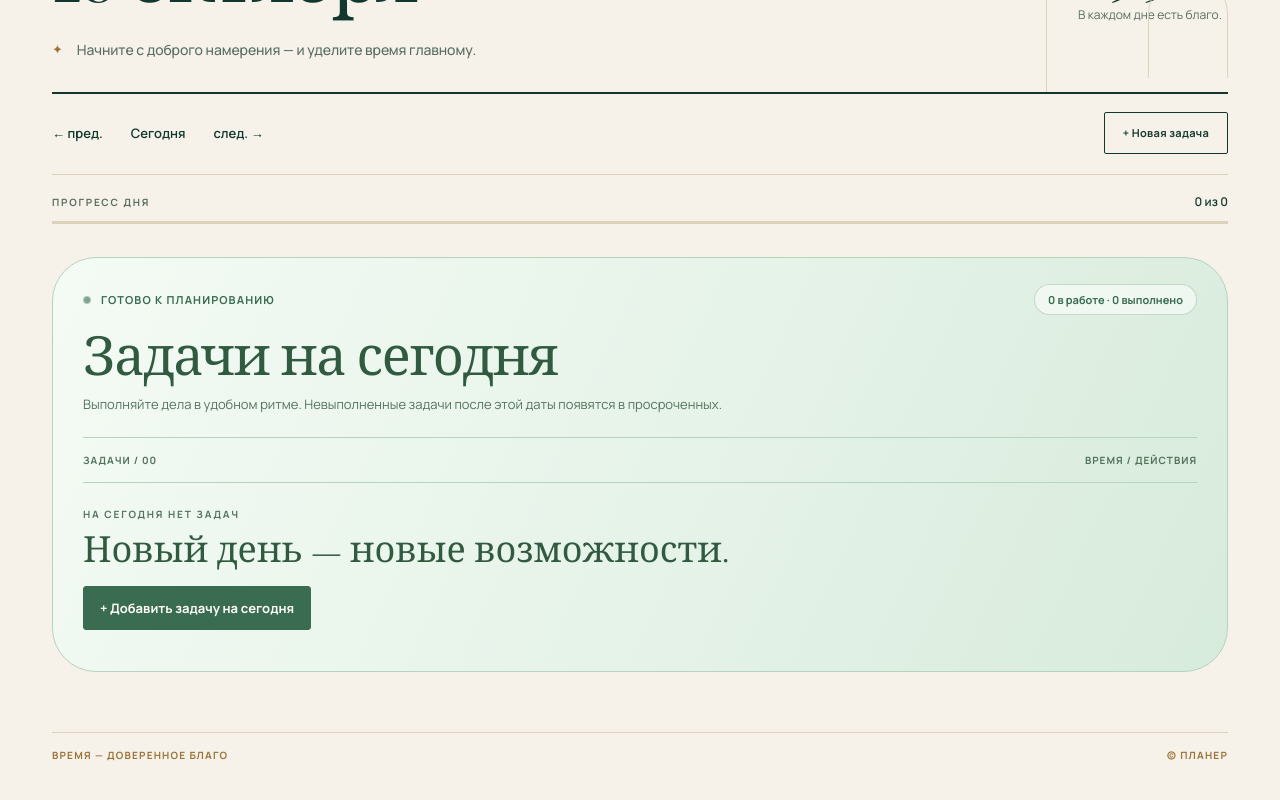
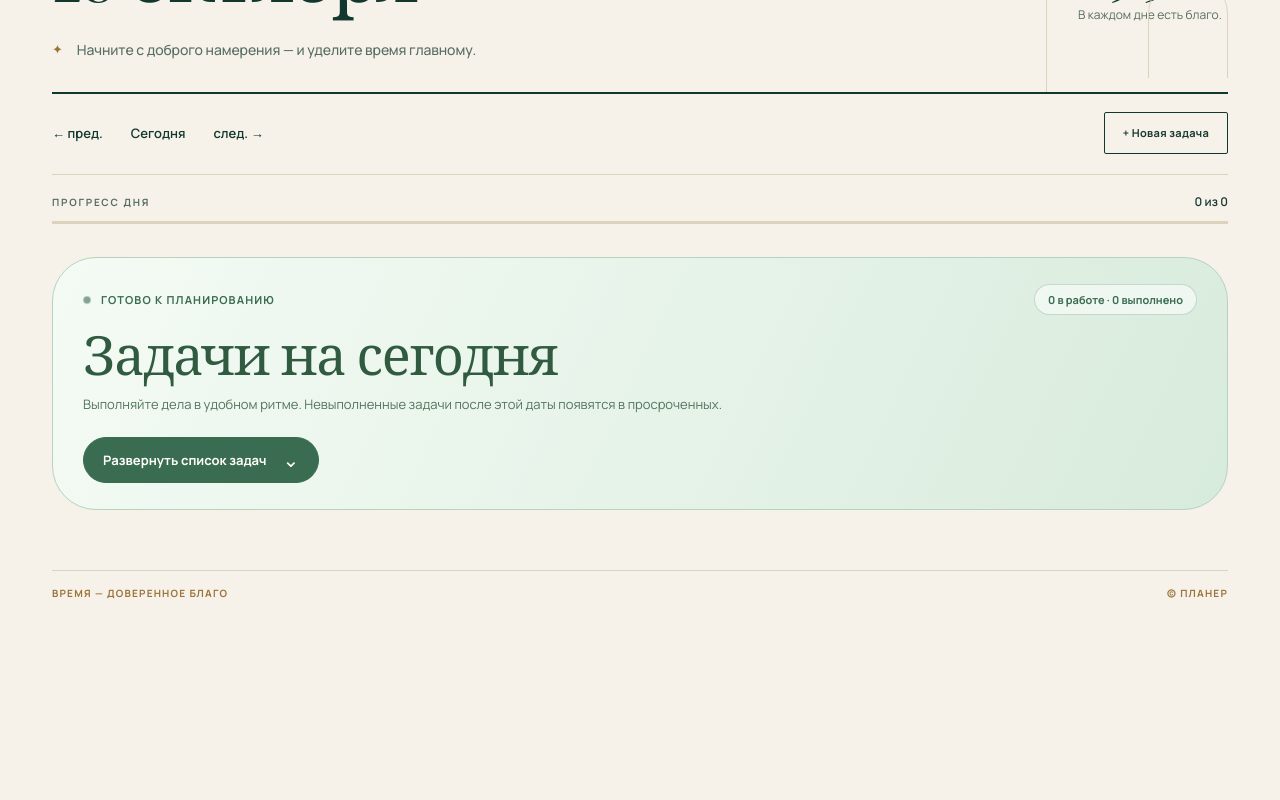
Before and after one commit to ireksmakov/planer, a React (Vite) app: page / in a window 1280 px wide. Shown: the part 582-1382 px from the top of the page. After the commit the page ends 1262 px from the top, so only its background shows below. Built offline with nearby package versions, Linux system fonts and the light colour scheme; a web font is replaced by a local one.

Commit message:
Add expand/collapse button to today's green task panel

```diff
--- a/src/components/DayView.tsx
+++ b/src/components/DayView.tsx
@@ -15,6 +15,7 @@ export function DayView({ date, tasks, onChangeDate, addTask, updateTask, resche
   const [editing, setEditing] = useState<string | 'new' | null>(null);
   const [rescheduleNotice, setRescheduleNotice] = useState('');
   const [overdueExpanded, setOverdueExpanded] = useState(false);
+  const [todayExpanded, setTodayExpanded] = useState(false);
   const key = toDateKey(date);
   const todayKey = toDateKey(today());
   const dayTasks = useMemo(() => sortTasks(tasks.filter((task) => task.date === key)), [tasks, key]);
@@ -26,7 +27,12 @@ export function DayView({ date, tasks, onChangeDate, addTask, updateTask, resche
   const stats = getTaskStats(dayTasks);
   const showOverdue = key === todayKey;
 
-  useEffect(() => { setEditing(null); setRescheduleNotice(''); setOverdueExpanded(false); }, [key]);
+  useEffect(() => {
+    setEditing(null);
+    setRescheduleNotice('');
+    setOverdueExpanded(false);
+    setTodayExpanded(false);
+  }, [key]);
 
   function handleReschedule(id: string, targetDate: string) {
     const task = tasks.find((item) => item.id === id);
@@ -138,6 +144,17 @@ export function DayView({ date, tasks, onChangeDate, addTask, updateTask, resche
             </div>
             <h2 id="today-goals-heading" className="today-goals-title">Задачи на сегодня</h2>
             <p className="today-goals-hint">Выполняйте дела в удобном ритме. Невыполненные задачи после этой даты появятся в просроченных.</p>
+            <button
+              type="button"
+              className="today-goals-toggle"
+              aria-expanded={todayExpanded}
+              aria-controls="today-task-list"
+              onClick={() => setTodayExpanded((expanded) => !expanded)}
+            >
+              <span>{todayExpanded ? 'Свернуть список' : 'Развернуть список задач'}</span>
+              <span className={`today-goals-toggle-chevron ${todayExpanded ? 'expanded' : ''}`} aria-hidden="true">⌄</span>
+            </button>
+            <div id="today-task-list" className="today-goals-content" hidden={!todayExpanded}>
               <div className="today-goals-columns">
                 <span>ЗАДАЧИ / {String(dayTasks.length).padStart(2, '0')}</span>
                 <span>ВРЕМЯ / ДЕЙСТВИЯ</span>
@@ -155,6 +172,7 @@ export function DayView({ date, tasks, onChangeDate, addTask, updateTask, resche
                   {dayTasks.map((task, index) => renderTask(task, index))}
                 </div>
               )}
+            </div>
           </div>
         </section>
       ) : (
--- a/src/index.css
+++ b/src/index.css
@@ -976,3 +976,44 @@ body { background-color: var(--paper); }
   .overdue-section + .today-goals-section { margin-top: 16px; }
   .today-goals-empty { padding-block: 20px; }
 }
+
+
+/* Collapsible list in the green today panel; mirrors overdue behavior. */
+.today-goals-toggle {
+  display: inline-flex;
+  justify-content: center;
+  align-items: center;
+  gap: 16px;
+  max-width: 100%;
+  min-height: 46px;
+  margin: 0 0 12px;
+  padding: 11px 19px;
+  color: #fffdf8;
+  background: #396c50;
+  border: 1px solid #396c50;
+  border-radius: 999px;
+  font-size: 13px;
+  font-weight: 700;
+  line-height: 1.25;
+  text-align: center;
+  cursor: pointer;
+  transition: opacity 150ms ease-out, transform 150ms ease-out;
+}
+.today-goals-toggle:hover { opacity: .9; transform: translateY(-1px); }
+.today-goals-toggle:focus-visible { outline: 2px solid #396c50; outline-offset: 3px; }
+.today-goals-toggle-chevron {
+  display: inline-block;
+  line-height: .6;
+  font-size: 20px;
+  transition: transform 150ms ease-out;
+}
+.today-goals-toggle-chevron.expanded { transform: rotate(180deg); }
+.today-goals-content { max-width: 100%; min-width: 0; }
+.today-goals-content[hidden] { display: none !important; }
+@media (max-width: 760px) {
+  .today-goals-toggle { width: 100%; }
+  .today-goals-hero { padding-bottom: 18px; }
+}
+@media (prefers-reduced-motion: reduce) {
+  .today-goals-toggle, .today-goals-toggle-chevron { transition: none; }
+}
```
Also changed, not shown: 1 other file (tests, documents, lock files or other folders). Lines whose indentation alone changed are shown as unchanged.
